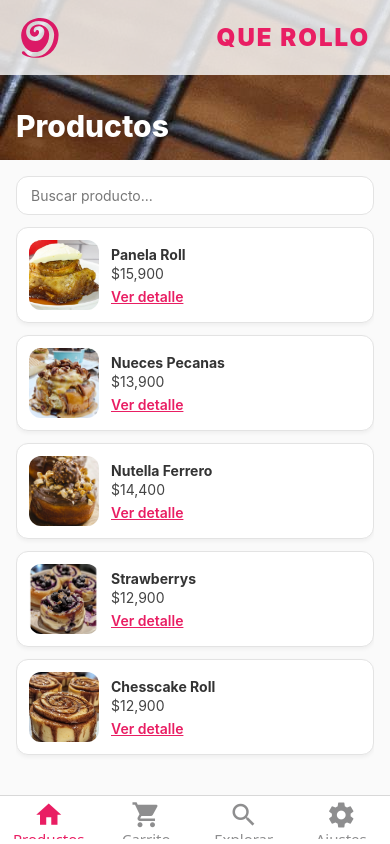
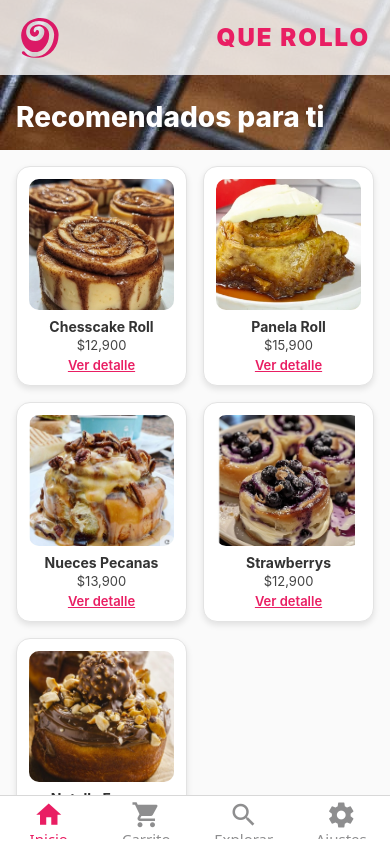
Before and after one commit to ccastanom/Progra-Movil-React-Native, a React Native app: screen /Principal in a window 390 px wide. Built offline with nearby package versions, Linux system fonts and the light colour scheme.

Commit message:
Se remodeló la pantalla de inicio

```diff
--- a/src/navigation/MyTabs.js
+++ b/src/navigation/MyTabs.js
@@ -24,7 +24,7 @@ function MyTabs() {
       <Tab.Screen name="ProductList"
       component={ProductListScreen}
       options={{ headerShown: false,
-        tabBarLabel: 'Productos',
+        tabBarLabel: 'Inicio',
         tabBarIcon: ({ color }) => (<MaterialCommunityIcons name="home" size={30} color={color} />),
       }}/>
 
--- a/src/screens/ProductListScreen.js
+++ b/src/screens/ProductListScreen.js
@@ -1,29 +1,32 @@
-import React, { useState, useMemo } from "react";
+import React, { useState, useEffect } from "react";
 import {
   View,
   Text,
   FlatList,
   TouchableOpacity,
-  TextInput,
   Image,
   ImageBackground,
   StyleSheet,
+  Dimensions,
 } from "react-native";
 import NavBar from "../components/NavBar";
 import { PRODUCTS } from "../utils/products";
 import { useUi } from "../context/UiContext";
 
-export default function ProductListScreen({ navigation }) {
+const { width } = Dimensions.get("window");
+const CARD_WIDTH = width / 2 - 24; // dos tarjetas por fila con márgenes
+
+export default function RecommendedProducts({ navigation }) {
   const { theme, fontScale } = useUi();
   const dark = theme === "dark";
 
-  const [q, setQ] = useState("");
+  const [recommended, setRecommended] = useState([]);
 
-  const filtered = useMemo(() => {
-    const t = q.trim().toLowerCase();
-    if (!t) return PRODUCTS;
-    return PRODUCTS.filter((p) => p.name.toLowerCase().includes(t));
-  }, [q]);
+  // Mezclar productos al montar
+  useEffect(() => {
+    const shuffled = [...PRODUCTS].sort(() => Math.random() - 0.5);
+    setRecommended(shuffled);
+  }, []);
 
   const renderItem = ({ item }) => (
     <TouchableOpacity
@@ -32,27 +35,36 @@ export default function ProductListScreen({ navigation }) {
         styles.card,
         {
           backgroundColor: dark ? "#1E1E1E" : "#fff",
-          borderColor: dark ? "#333" : "#e3e3e3"
+          borderColor: dark ? "#333" : "#e3e3e3",
         },
       ]}
     >
       <Image source={item.image} style={styles.thumb} />
-      <View style={{ flex: 1 }}>
-        <Text style={[styles.cardTitle, { color: dark ? "#fff" : "#333", fontSize: 14 * fontScale}]}>
+      <Text
+        style={[
+          styles.cardTitle,
+          { color: dark ? "#fff" : "#333", fontSize: 14 * fontScale },
+        ]}
+        numberOfLines={1}
+      >
         {item.name}
       </Text>
-        <Text style={[styles.cardPrice, { color: dark ? "#ccc" : "#444", fontSize: 14 * fontScale }]}>
+      <Text
+        style={[
+          styles.cardPrice,
+          { color: dark ? "#ccc" : "#444", fontSize: 13 * fontScale },
+        ]}
+      >
         ${item.price.toLocaleString()}
       </Text>
       <Text
         style={[
           styles.cardLink,
-            { color: dark ? "#FF4081" : "#E91E63", fontSize: 14 * fontScale },
+          { color: dark ? "#FF4081" : "#E91E63", fontSize: 13 * fontScale },
         ]}
       >
         Ver detalle
       </Text>
-      </View>
     </TouchableOpacity>
   );
 
@@ -63,10 +75,9 @@ export default function ProductListScreen({ navigation }) {
         backgroundColor: dark ? "#121212" : "#fafafa",
       }}
     >
-      {/* Navbar fijo */}
       <NavBar />
 
-      {/* Header con fondo + overlay */}
+      {/* Encabezado con imagen */}
       <ImageBackground
         source={require("../../assets/fondo.jpeg")}
         style={styles.headerImage}
@@ -75,71 +86,62 @@ export default function ProductListScreen({ navigation }) {
         <Text
           style={[
             styles.headerTitle,
-            { color: dark ? "#fff" : "#fff", fontSize: 30 * fontScale },
+            { color: "#fff", fontSize: 28 * fontScale },
           ]}
         >
-          Productos
+          Recomendados para ti
         </Text>
       </ImageBackground>
 
-      {/* Contenido: buscador + listado */}
-      <View style={styles.content}>
-        <TextInput
-          placeholder="Buscar producto..."
-          placeholderTextColor={dark ? "#aaa" : "#777"}
-          value={q}
-          onChangeText={setQ}
-          style={[
-            styles.search,
-            {
-              backgroundColor: dark ? "#222" : "#fff",
-              borderColor: dark ? "#333" : "#e3e3e3",
-              color: dark ? "#fff" : "#000",
-            },
-          ]}
+      {/* Lista de productos en cuadrícula */}
+      <FlatList
+  data={recommended}
+  key={"grid"} // 🔹 clave fija para evitar el bug de numColumns
+  keyExtractor={(item) => item.id.toString()}
+  renderItem={renderItem}
+  numColumns={2} // o 3 si prefieres
+  contentContainerStyle={{ padding: 16, paddingBottom: 24 }}
+  columnWrapperStyle={{ justifyContent: "space-between" }}
+  showsVerticalScrollIndicator={false}
 />
 
-        <FlatList
-          data={filtered}
-          keyExtractor={(item) => item.id}
-          renderItem={renderItem}
-          ItemSeparatorComponent={() => <View style={{ height: 12 }} />}
-          contentContainerStyle={{ paddingBottom: 24 }}
-          showsVerticalScrollIndicator={false}
-        />
-      </View>
     </View>
   );
 }
 
 const styles = StyleSheet.create({
-  headerImage: { height: 160, justifyContent: "flex-end" },
+  headerImage: { height: 150, justifyContent: "flex-end" },
   headerTitle: { fontWeight: "800", padding: 16 },
-  content: { flex: 1, padding: 16, gap: 12 },
-  search: {
+
+  card: {
+    width: CARD_WIDTH,
+    alignItems: "center",
     borderWidth: 1,
-    borderRadius: 12,
-    paddingHorizontal: 14,
-    paddingVertical: 10,
+    borderRadius: 14,
+    padding: 12,
+    marginBottom: 16,
+    shadowColor: "#000",
+    shadowOpacity: 0.1,
+    shadowOffset: { width: 0, height: 3 },
+    shadowRadius: 6,
+    elevation: 4,
   },
-  card: {
-    flexDirection: "row",
-    alignItems: "center",
-    padding: 12,
-    borderWidth: 1,
-    borderRadius: 12,
-    gap: 12,
-    shadowColor: "#000",
-    shadowOpacity: 0.05,
-    shadowOffset: { width: 0, height: 2 },
-    shadowRadius: 4,
-    elevation: 2,
+  thumb: {
+    width: "100%",
+    height: CARD_WIDTH - 40,
+    borderRadius: 10,
+    resizeMode: "cover",
+    marginBottom: 8,
   },
-  thumb: { width: 70, height: 70, borderRadius: 12, resizeMode: "cover" },
-  cardTitle: { fontWeight: "bold", fontSize: 16 },
-  cardPrice: { marginTop: 2 },
+  cardTitle: {
+    fontWeight: "bold",
+    textAlign: "center",
+  },
+  cardPrice: {
+    marginTop: 2,
+  },
   cardLink: {
-    marginTop: 6,
+    marginTop: 4,
     textDecorationLine: "underline",
     fontWeight: "600",
   },
```
Lines whose indentation alone changed are shown as unchanged.
